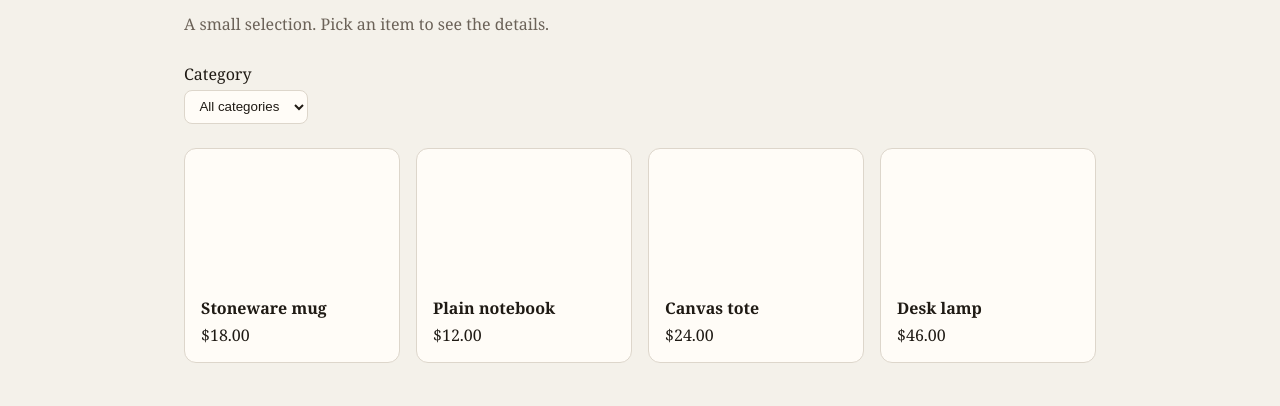
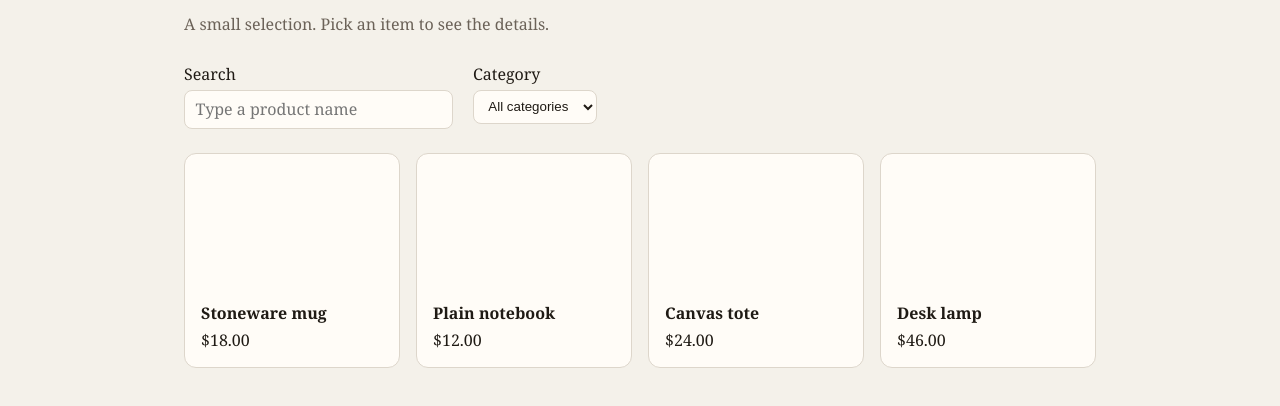
Before and after one commit to wi24b141/dev-ops-A2, a plain HTML site: page index.html in a window 1280 px wide. Shown: the part 168-574 px from the top of the page. Drawn offline with Linux system fonts and the light colour scheme.

Commit message:
SCRUM-27 US-10: As a guest, I want a continuous-search function so that matching products from the database are shown without a page reload.

```diff
--- a/app.js
+++ b/app.js
@@ -39,6 +39,7 @@ const grid = document.querySelector("#product-grid");
 const productsView = document.querySelector("#products");
 const detailView = document.querySelector("#detail");
 const detail = document.querySelector("#product-detail");
+const searchInput = document.querySelector("#search");
 const categoryFilter = document.querySelector("#category-filter");
 const cartPanel = document.querySelector("#cart");
 const cartItems = document.querySelector("#cart-items");
@@ -65,10 +66,14 @@ function renderCategoryFilter() {
 function renderGrid() {
   grid.innerHTML = "";
   const selectedCategory = categoryFilter.value;
-  const visibleProducts =
-    selectedCategory === "all"
-      ? products
-      : products.filter((product) => product.category === selectedCategory);
+  const query = searchInput.value.trim().toLowerCase();
+  const visibleProducts = products.filter((product) => {
+    const matchesCategory =
+      selectedCategory === "all" || product.category === selectedCategory;
+    const matchesSearch =
+      query === "" || product.name.toLowerCase().includes(query);
+    return matchesCategory && matchesSearch;
+  });
 
   visibleProducts.forEach((product) => {
     const item = document.createElement("li");
@@ -85,7 +90,7 @@ function renderGrid() {
   });
 
   if (visibleProducts.length === 0) {
-    grid.innerHTML = '<li class="muted">No products in this category.</li>';
+    grid.innerHTML = '<li class="muted">No matching products.</li>';
   }
 }
 
@@ -177,6 +182,7 @@ cartToggle.addEventListener("click", () => {
 });
 
 closeCart.addEventListener("click", hideCart);
+searchInput.addEventListener("input", renderGrid);
 categoryFilter.addEventListener("change", renderGrid);
 
 document.querySelector("#back-button").addEventListener("click", showList);
--- a/index.html
+++ b/index.html
@@ -18,6 +18,10 @@
     <section id="products" class="view">
       <h1>Everyday goods</h1>
       <p class="lead">A small selection. Pick an item to see the details.</p>
+      <label class="search" for="search">
+        Search
+        <input type="search" id="search" placeholder="Type a product name">
+      </label>
       <label class="category-filter" for="category-filter">
         Category
         <select id="category-filter"></select>
--- a/styles.css
+++ b/styles.css
@@ -84,13 +84,15 @@ h1 {
   color: var(--muted);
 }
 
+.search,
 .category-filter {
   display: inline-flex;
   flex-direction: column;
   gap: 0.35rem;
-  margin-top: 0.75rem;
+  margin: 0.75rem 1rem 0 0;
 }
 
+.search input,
 .category-filter select {
   border: 1px solid var(--line);
   border-radius: 8px;
```
